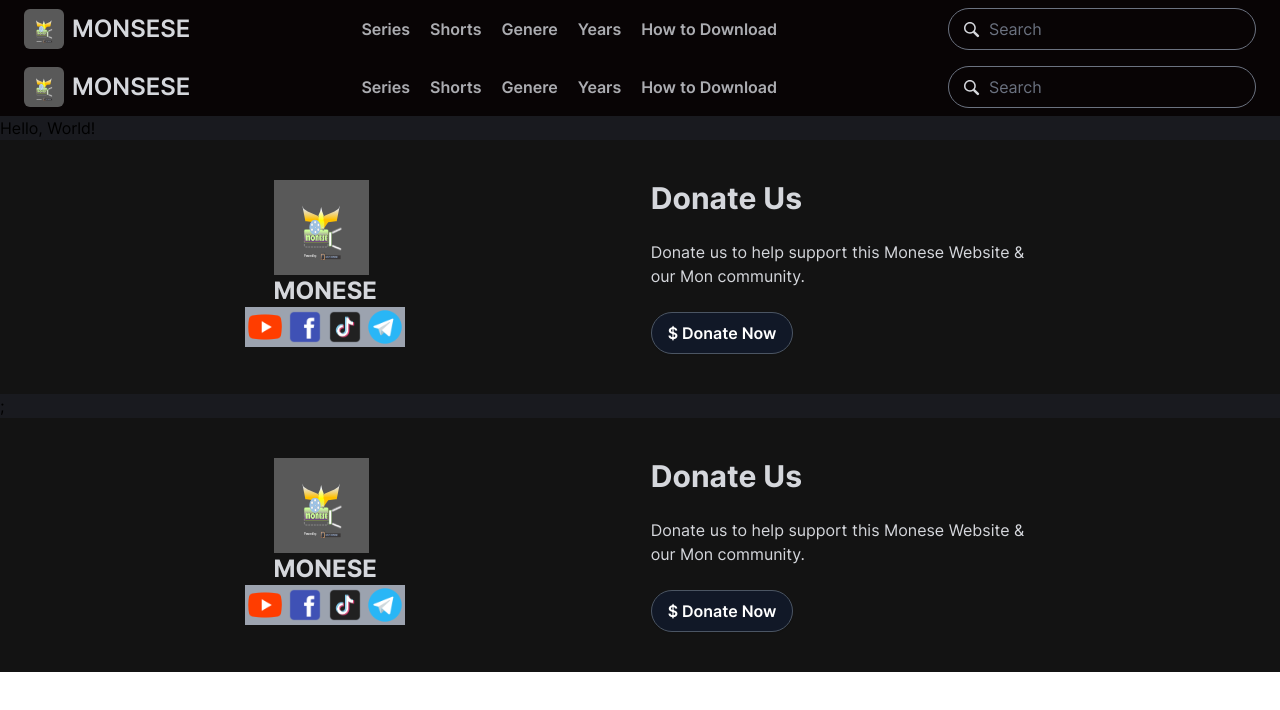
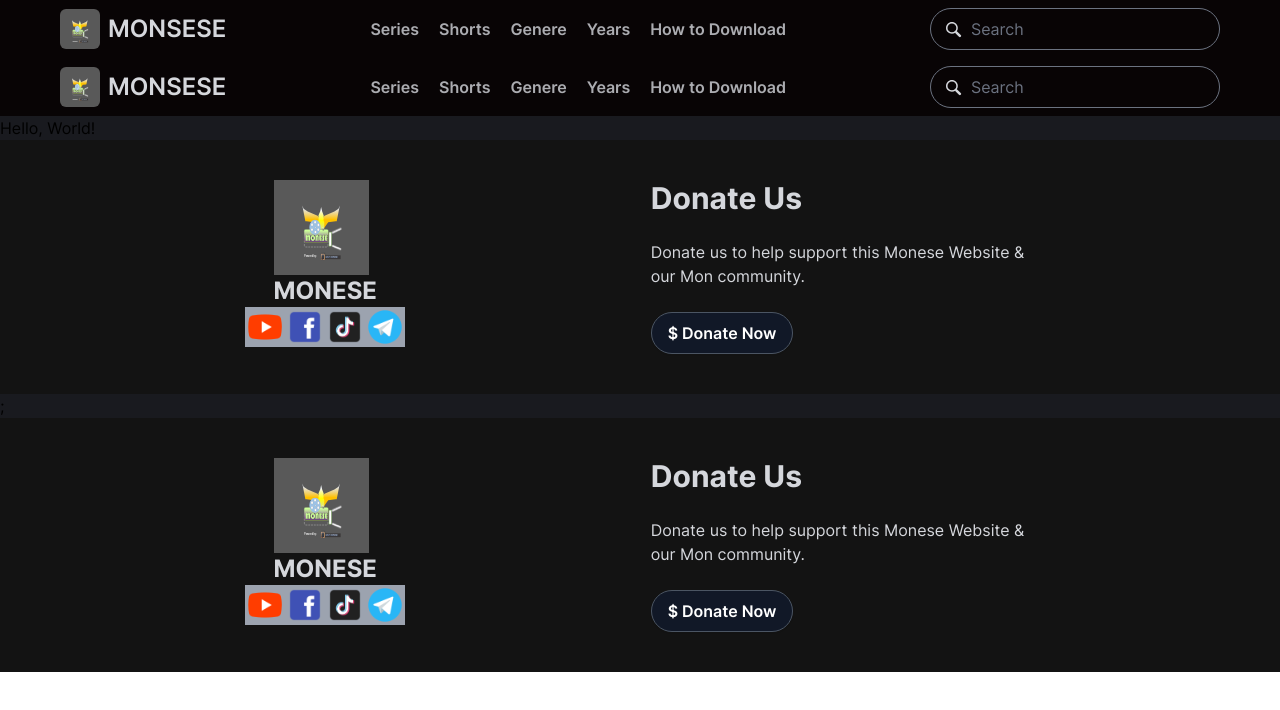
Before and after one commit to monese22/monese22.github.io, a Next.js app: page / in a window 1280 px wide. Shown: the top 710 px of the page. Built offline with nearby package versions, Linux system fonts and the light colour scheme.

Commit message:
style: wrap the whole header with max-1160px div to get cleaner look

```diff
--- a/src/components/layout/Header.tsx
+++ b/src/components/layout/Header.tsx
@@ -14,7 +14,8 @@ const dummyNavItems = [
 
 export default function Header() {
   return (
-    <header className='bg-mnHeaderBg text-mnWhite flex justify-between items-center px-6 py-2 mx-auto'>
+    <header className='bg-mnHeaderBg text-mnWhite'>
+      <div className='max-w-[1160px] flex justify-between items-center py-2 mx-auto'>
         <UnstyledLink href='/' className='flex items-center'>
           <Image
             src='/images/MoneseLogo.svg'
@@ -25,7 +26,6 @@ export default function Header() {
           />
           <span className='pl-2 text-2xl font-semibold uppercase'>Monsese</span>
         </UnstyledLink>
-
         {/* This part need to change when implementing data */}
         <nav className='text-mnWhite/80 text-semibold space-x-4'>
           {dummyNavItems.map((nav) => (
@@ -38,7 +38,6 @@ export default function Header() {
             </UnstyledLink>
           ))}
         </nav>
-
         {/* search bar */}
         <div className='relative w-1/4 h-auto rounded-full'>
           <div className='absolute'>
@@ -59,6 +58,7 @@ export default function Header() {
             />
           </form>
         </div>
+      </div>
     </header>
   );
 }
```
Lines whose indentation alone changed are shown as unchanged.
